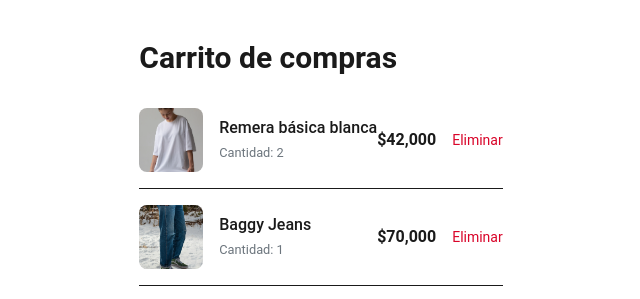
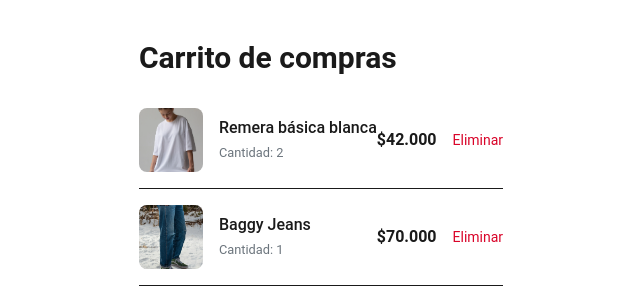
Before and after one commit to bautibustos/little-tribu, a Next.js app in the folder frontend/: page /cart in a window 1280 px wide. Shown: the top 299 px of the page, without its empty margins (319-959 px from the left). Built offline with nearby package versions, Linux system fonts and the light colour scheme.

Commit message:
fix: correccion error de hydration

```diff
--- a/frontend/app/cart/page.tsx
+++ b/frontend/app/cart/page.tsx
@@ -53,7 +53,7 @@ export default function Cart() {
                 </div>
               </div>
               <div className="flex items-center gap-4">
-                <span className="font-semibold text-[#1a1a1a]">${(item.product.precio * item.quantity).toLocaleString()}</span>
+                <span className="font-semibold text-[#1a1a1a]">${(item.product.precio * item.quantity).toLocaleString("es-AR")}</span>
                 <button
                   onClick={() => removeItem(item.product.slug_product)}
                   className="text-[#d90429] hover:underline text-sm"
```
